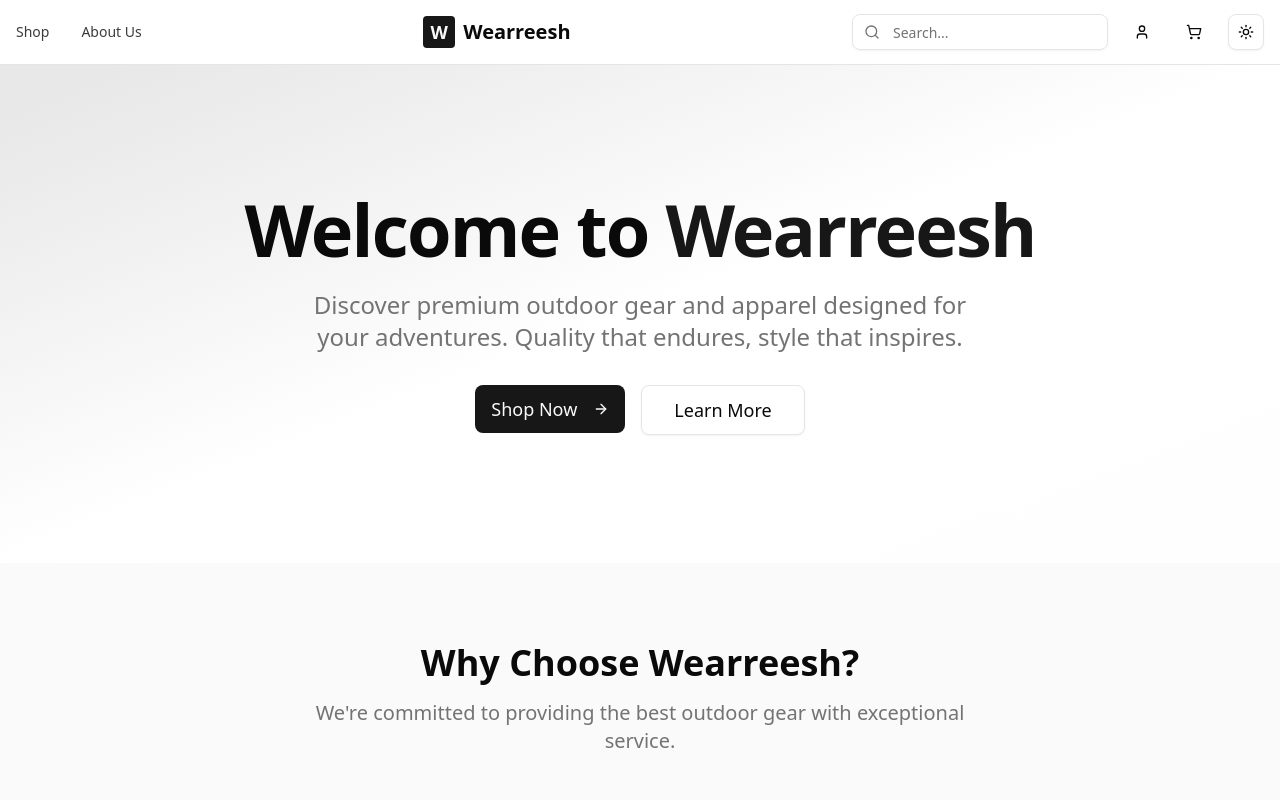
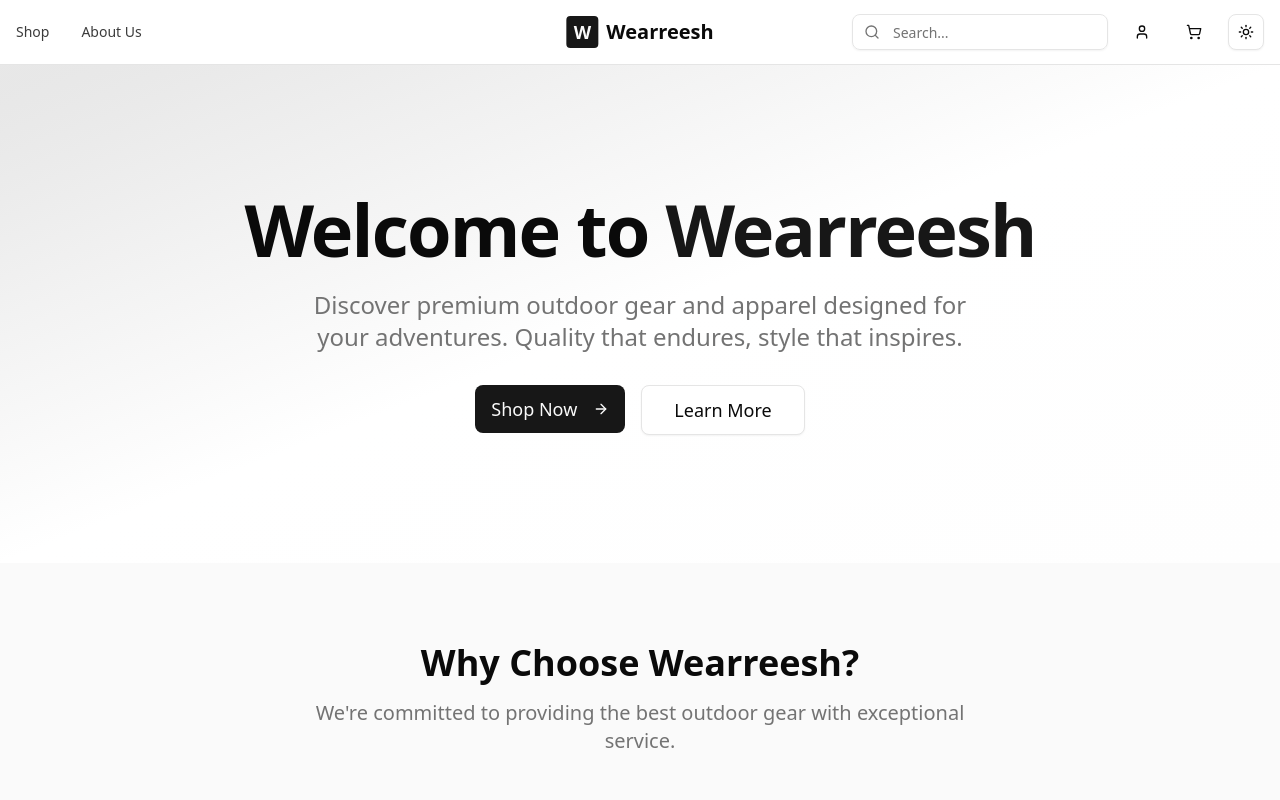
Before and after one commit to hamzaadil56/wearreesh, a Next.js app: page / in a window 1280 px wide. Shown: the top 800 px of the page. Built offline with nearby package versions, Linux system fonts and the light colour scheme.

Commit message:
position the logo to the center

```diff
--- a/src/components/layout/navbar.tsx
+++ b/src/components/layout/navbar.tsx
@@ -18,7 +18,7 @@ export function Navbar() {
 	return (
 		<nav className="sticky top-0 z-50 w-full border-b bg-background/95 backdrop-blur supports-[backdrop-filter]:bg-background/60">
 			<div className="container mx-auto px-4">
-				<div className="flex h-16 items-center justify-between">
+				<div className="relative flex h-16 items-center">
 					{/* Left Section - Navigation Links (Desktop) */}
 					<div className="hidden md:flex items-center space-x-8">
 						{navigationLinks.map((link) => (
@@ -32,8 +32,8 @@ export function Navbar() {
 						))}
 					</div>
 
-					{/* Center Section - Logo */}
-					<div className="flex items-center">
+					{/* Center Section - Logo (Absolutely Centered) */}
+					<div className="absolute left-1/2 top-1/2 -translate-x-1/2 -translate-y-1/2">
 						<Link href="/" className="flex items-center space-x-2">
 							<div className="h-8 w-8 rounded bg-primary flex items-center justify-center">
 								<span className="text-primary-foreground font-bold text-lg">
@@ -45,7 +45,7 @@ export function Navbar() {
 					</div>
 
 					{/* Right Section - Search, User, Cart (Desktop) */}
-					<div className="hidden md:flex items-center space-x-4">
+					<div className="hidden md:flex items-center space-x-4 ml-auto">
 						{/* Search - Client Component */}
 						<SearchInput placeholder="Search..." className="w-64" />
 
@@ -83,7 +83,7 @@ export function Navbar() {
 					</div>
 
 					{/* Mobile Section */}
-					<div className="md:hidden flex items-center space-x-2">
+					<div className="md:hidden flex items-center space-x-2 ml-auto">
 						{/* Mobile Cart - Server Component */}
 						<Button
 							variant="ghost"
```
